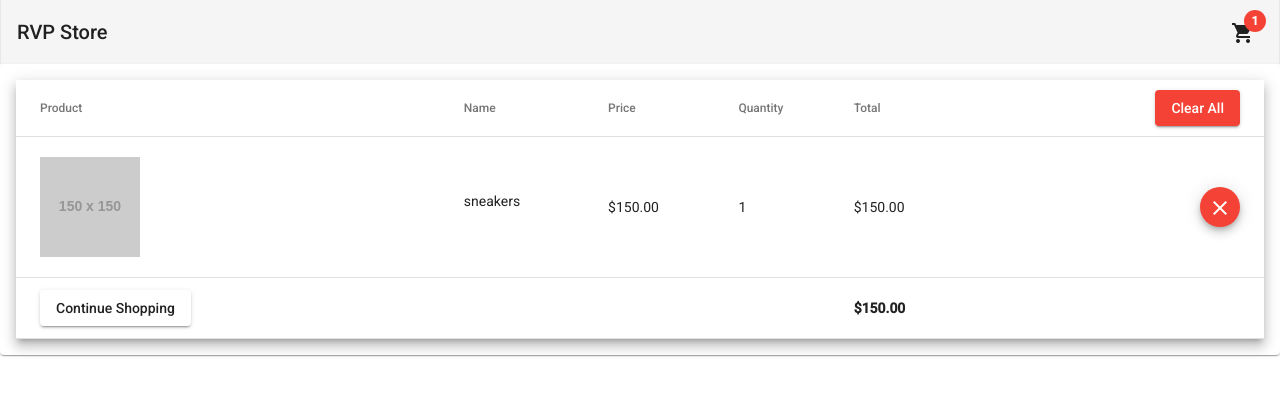
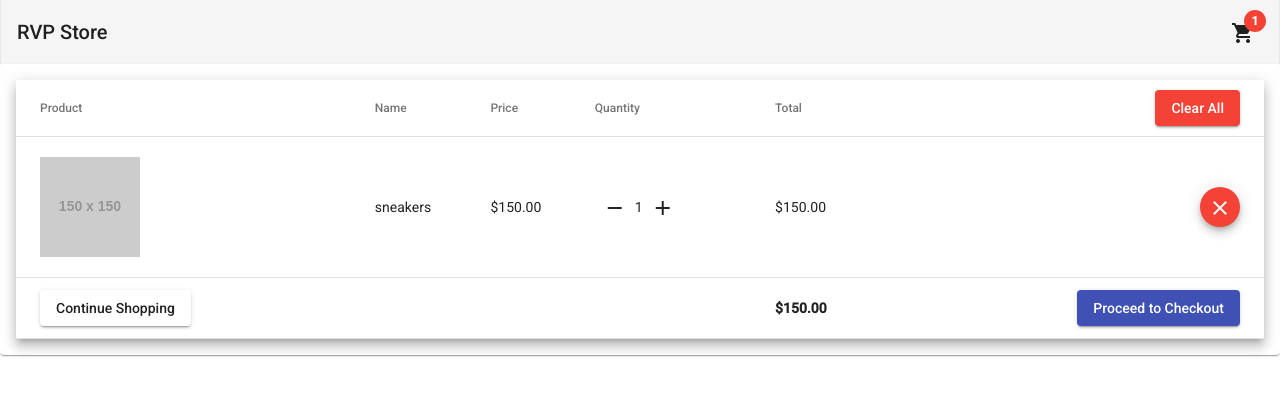
Before and after one commit to RVPdev/AngularWebShop, an Angular app: page /cart in a window 1280 px wide. Shown: the top 396 px of the page. Built offline with nearby package versions, Linux system fonts and the light colour scheme.

Commit message:
completed ui of cart

```diff
--- a/src/app/pages/cart/cart.component.html
+++ b/src/app/pages/cart/cart.component.html
@@ -14,7 +14,7 @@
     <ng-container matColumnDef="name">
       <th mat-header-cell *matHeaderCellDef="">Name</th>
       <td mat-cell *matCellDef="let element">
-        <p class="truncate max-w-xs">{{ element.name }}</p>
+        <span class="truncate max-w-xs block">{{ element.name }}</span>
       </td>
 
       <td mat-footer-cell *matFooterCellDef=""></td>
@@ -32,7 +32,13 @@
     <ng-container matColumnDef="quantity">
       <th mat-header-cell *matHeaderCellDef="">Quantity</th>
       <td mat-cell *matCellDef="let element">
-        {{ element.quantity }}
+        <button mat-icon-button>
+          <mat-icon>remove</mat-icon>
+        </button>
+        <span>{{ element.quantity }}</span>
+        <button mat-icon-button>
+          <mat-icon>add</mat-icon>
+        </button>
       </td>
 
       <td mat-footer-cell *matFooterCellDef=""></td>
@@ -63,7 +69,9 @@
         </button>
       </td>
 
-      <td mat-footer-cell *matFooterCellDef=""></td>
+      <td mat-footer-cell *matFooterCellDef="">
+        <button mat-raised-button color="primary" class="float-right">Proceed to Checkout</button>
+      </td>
     </ng-container>
 
     <tr mat-header-row *matHeaderRowDef="displayedColumns"></tr>
```
